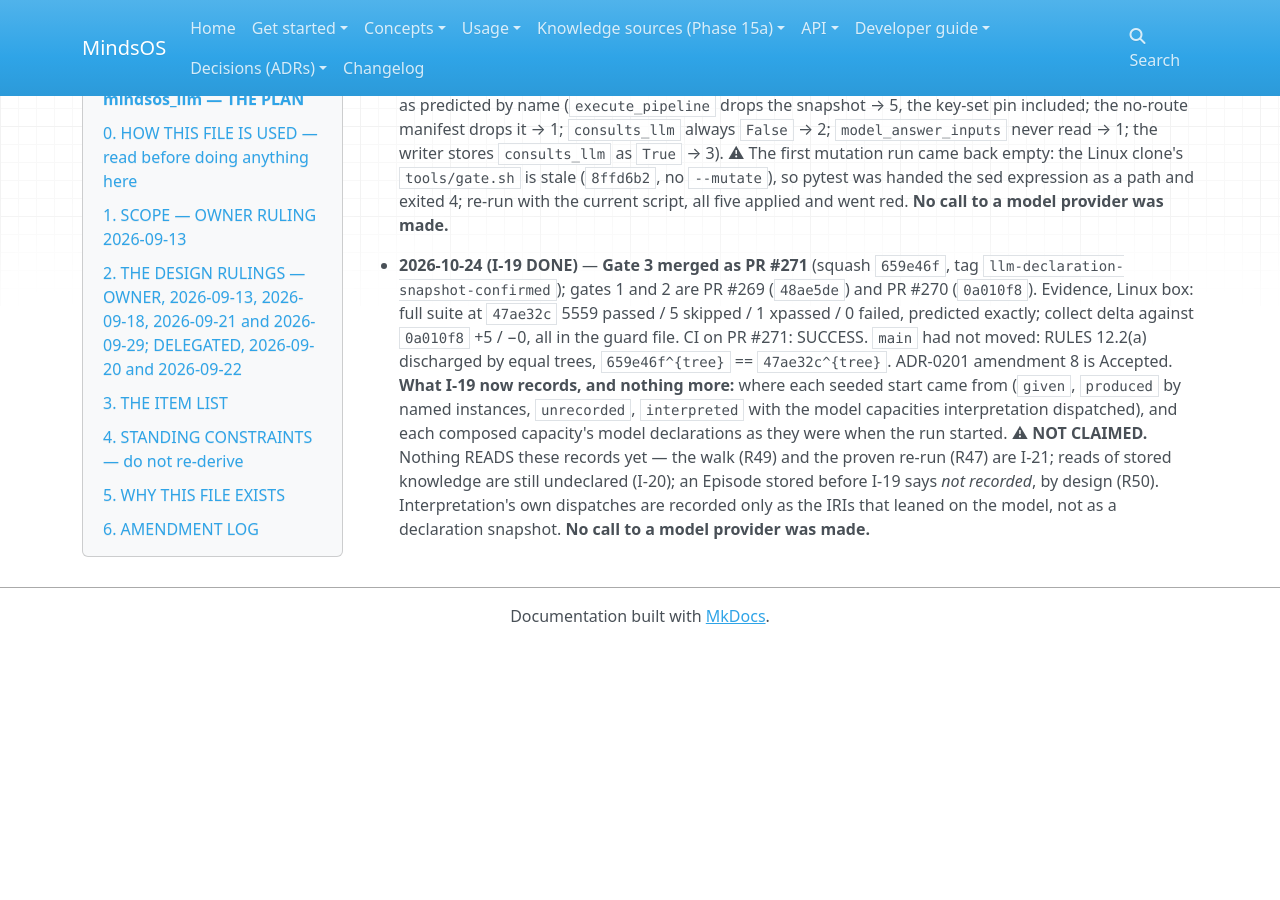
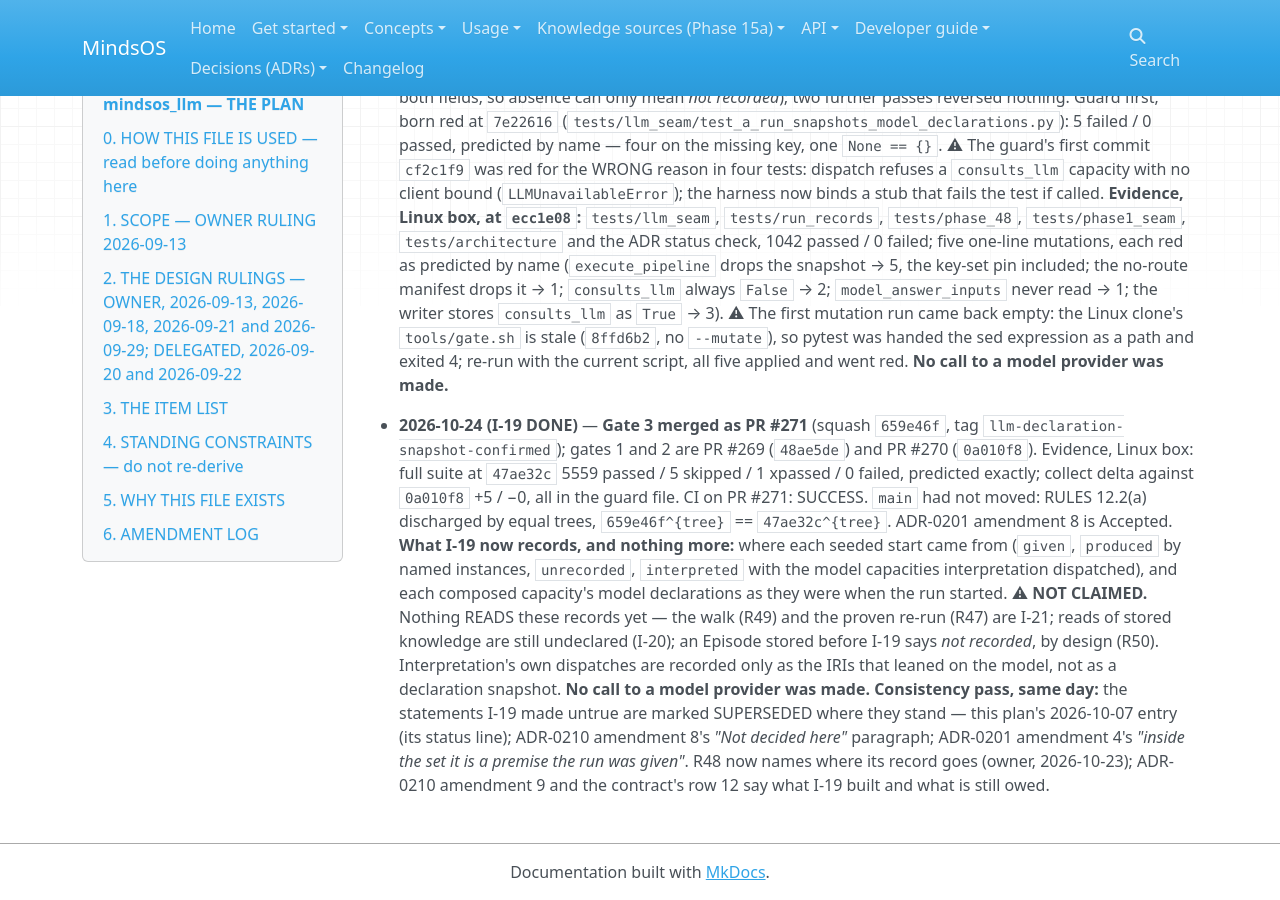
Before and after one commit to halvim/mindsos, an MkDocs documentation site: the page built from docs/plans/MINDSOS_LLM_PLAN.md, in a window 1280 px wide and 900 px high, scrolled down 22445 px. Built offline with MkDocs 1.6.1, drawn with Linux system fonts in a browser that asks for light colours; nearby versions of some CDN libraries; before the commit the page ends 23089 px from its top, so only the background shows below that; some of the changed text lies outside the part shown.

Commit message:
Docs consistency after I-19: mark superseded statements, R48 record location, am-9 build state (#273)
Claude-Session: https://claude.ai/code/session_01Uz91X1Lm4GuwZCwabSEuso

Co-authored-by: Claude Opus 5.5 <noreply@anthropic.com>

```diff
--- a/docs/plans/MINDSOS_LLM_PLAN.md
+++ b/docs/plans/MINDSOS_LLM_PLAN.md
@@ -474,6 +474,12 @@ every L2 write (every writer changes, and `append_only` / `admin_authored` are
 declared, not enforced). **OWNER 2026-10-09.** ⚠ Measured: R2's *"L3 cannot write
 Global"* is false in general — `builtins/trace.py` writes Global under a session
 capability — so *"Global is safe"* is not a line this ruling can draw.
+
+⚠ **R48's record — where it goes (OWNER 2026-10-23, *"A for now"*):** the declared
+reads are recorded in the run manifest's `capacity_declarations` map (ADR-0201
+amendment 8 §5), as one more field in each composed capacity's entry beside
+`consults_llm` and `model_answer_inputs` — not under a key of their own. A field
+absent from an entry means *not recorded*.
 
 **R49 — what leaned on the model is listed, with its proof status (amends R26).**
 `identify` keeps listing readings (R26, R38). A walk lists every stored value that
@@ -962,6 +968,9 @@ amendment.)*
   builds its origin record directly. **Approval:** OWNER (R44), delegated (R45).
 
 - **2026-10-07 (proposal "I-19", NOT APPROVED — recorded so it is not re-derived)** —
+  ⚠ **SUPERSEDED 2026-10-09:** the owner ruled R46–R49 and I-19, I-20 and I-21 were
+  opened (entry 2026-10-09); I-19 is DONE(659e46f) (entry 2026-10-24). The status
+  line below is history, not the current state.
   **Status: put to the owner, unanswered. Not an item. Do not build from this entry;
   get the ruling first.** The gap is the NOT CLAIMED paragraph of the entry above:
   `excision.rerun` reports a substitute's agreement as "without the model" while any
@@ -1136,3 +1145,9 @@ amendment.)*
   (I-20); an Episode stored before I-19 says *not recorded*, by design (R50).
   Interpretation's own dispatches are recorded only as the IRIs that leaned on the
   model, not as a declaration snapshot. **No call to a model provider was made.**
+  **Consistency pass, same day:** the statements I-19 made untrue are marked
+  SUPERSEDED where they stand — this plan's 2026-10-07 entry (its status line);
+  ADR-0210 amendment 8's *"Not decided here"* paragraph; ADR-0201 amendment 4's
+  *"inside the set it is a premise the run was given"*. R48 now names where its
+  record goes (owner, 2026-10-23); ADR-0210 amendment 9 and the contract's row 12
+  say what I-19 built and what is still owed.
```
Also changed, not shown: docs/decisions/adr/0201-amendment-4-run-manifest.md (+5 -1 lines), docs/decisions/adr/0210-llm-communication-layering.md (+11 -1 lines), docs/usage/runtime/llm-capability-contract.md (+1 -1 lines).
